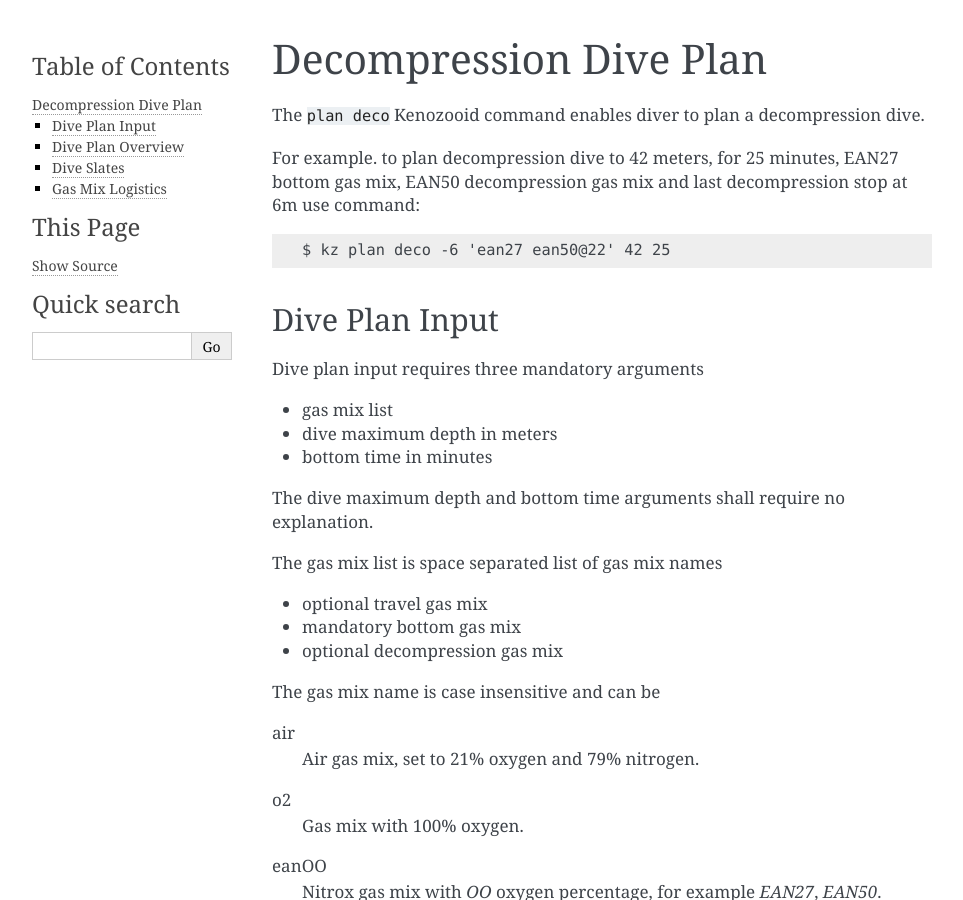
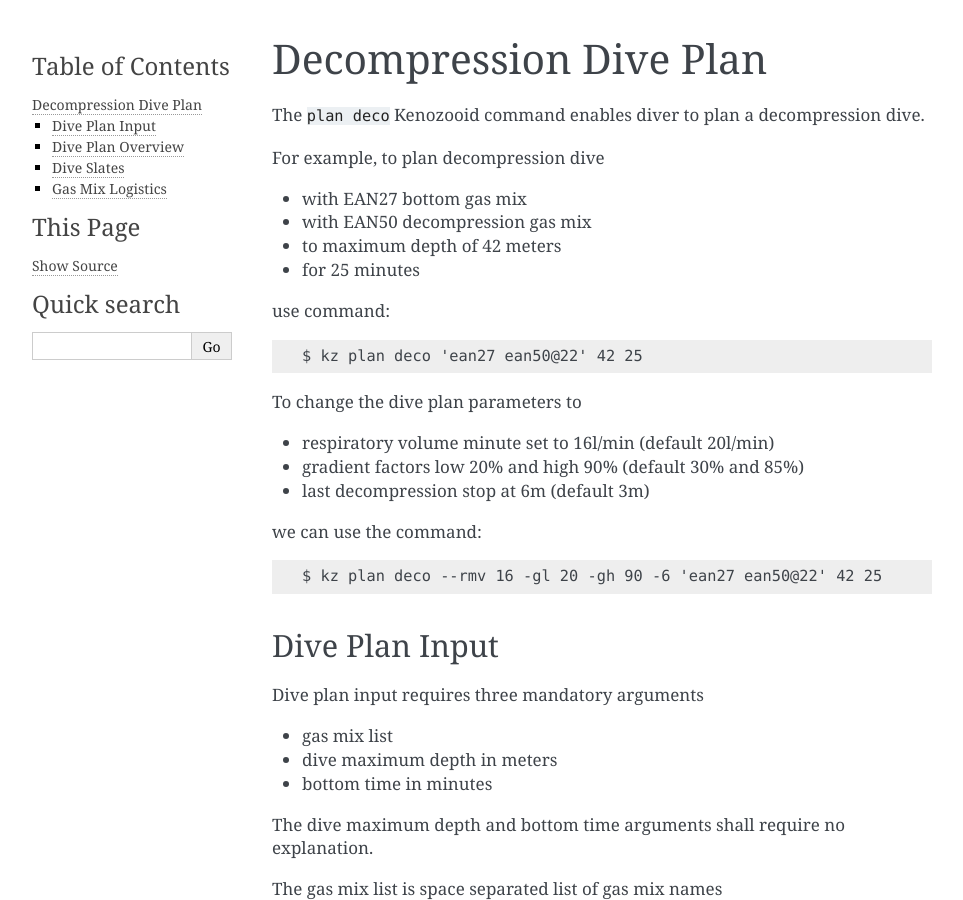
Before and after one commit to gitGNU/gnu_kenozooid, a Sphinx documentation site: the page built from doc/user/deco.rst, in a window 1280 px wide and 900 px high. Shown: the whole window, without its empty margins (148-1111 px from the left). Built offline with Sphinx 7.4.7, drawn with Linux system fonts in a browser that asks for light colours; some of the changed text lies outside the part shown.

Commit message:
- updated decompression dive plan documentation with dive plan output   examples

```diff
--- a/doc/user/deco.rst
+++ b/doc/user/deco.rst
@@ -3,11 +3,26 @@
 The ``plan deco`` Kenozooid command enables diver to plan a decompression
 dive.
 
-For example. to plan decompression dive to 42 meters, for 25 minutes, EAN27
-bottom gas mix, EAN50 decompression gas mix and last decompression stop at
-6m use command::
+For example, to plan decompression dive
 
-    $ kz plan deco -6 'ean27 ean50@22' 42 25
+- with EAN27 bottom gas mix
+- with EAN50 decompression gas mix
+- to maximum depth of 42 meters
+- for 25 minutes
+
+use command::
+
+    $ kz plan deco 'ean27 ean50@22' 42 25
+
+To change the dive plan parameters to
+
+- respiratory volume minute set to 16l/min (default 20l/min)
+- gradient factors low 20% and high 90% (default 30% and 85%)
+- last decompression stop at 6m (default 3m)
+
+we can use the command::
+
+    $ kz plan deco --rmv 16 -gl 20 -gh 90 -6 'ean27 ean50@22' 42 25
 
 Dive Plan Input
 ---------------
@@ -75,6 +90,11 @@
 ============================== ====== ====== ====== ======
  Name                            P      E      LG    E+LG
 ============================== ====== ====== ====== ======
+Depth [m]                          42     47     42     47
+Bottom Time [min]                  25     28     25     28
+Descent Time [min]                2.1    2.4    2.1    2.4
+Total Decompression Time [min]     14     25     20     38
+Total Dive Time [min]              41     56     47     69
 ============================== ====== ====== ====== ======
 
 Dive Slates
@@ -99,7 +119,14 @@
 
        D  DT   RT GAS
     ------------------------
-
+    * 42       25 EAN27
+    * 22       27 EAN50
+      18   1   28
+      15   1   30
+      12   1   31
+       9   1   32
+       6   8   41
+       0       41
 
 Gas Mix Logistics
 -----------------
@@ -108,6 +135,8 @@
 ============================== ====== ====== ====== ======
 Gas Mix                          P      E      LG    E+LG
 ============================== ====== ====== ====== ======
+Gas Mix EAN27 [liter]            3216   2703   2731   3764
+Gas Mix EAN50 [liter]             644    709   xx     xx
 ============================== ====== ====== ====== ======
 
 .. vim: sw=4:et:ai
```
Also changed, not shown: 1 other file.
